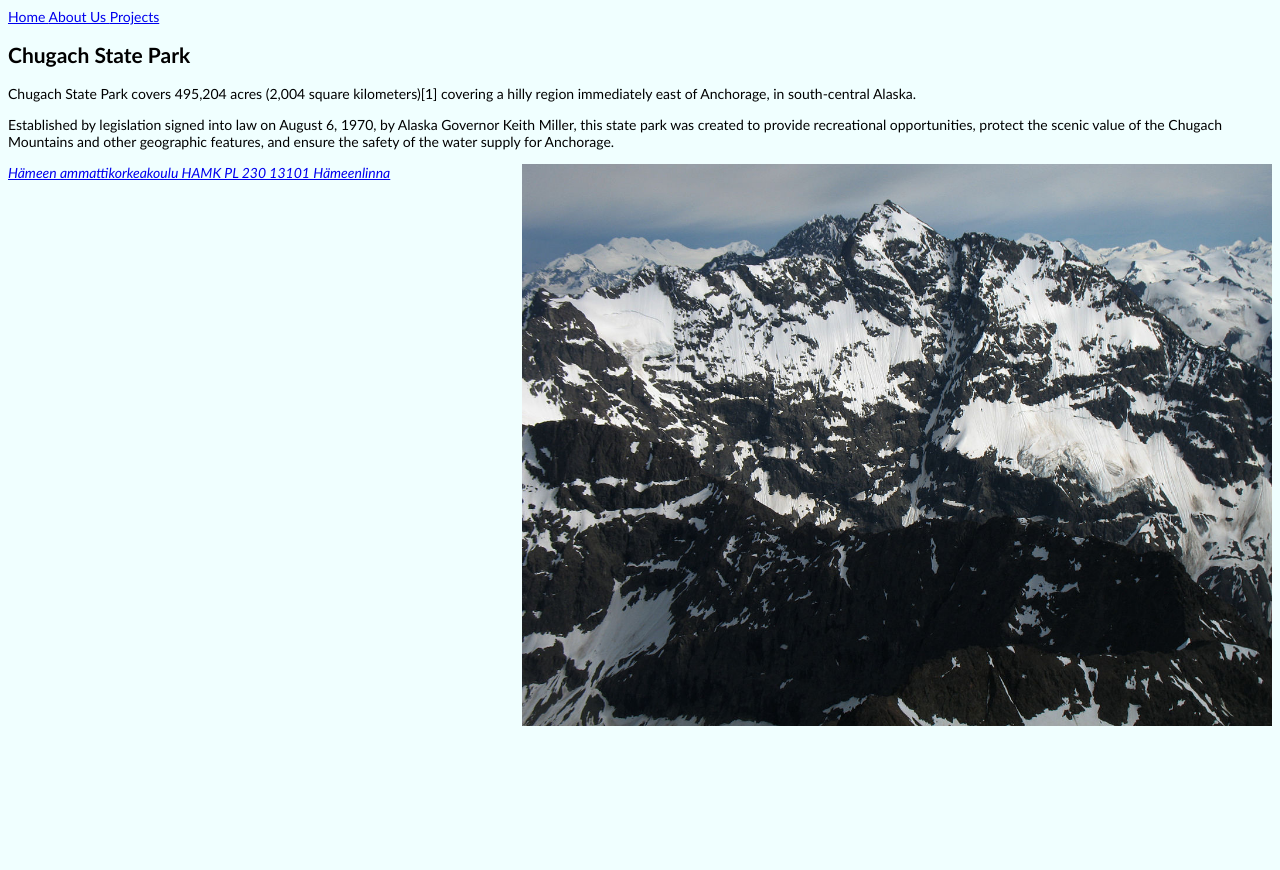
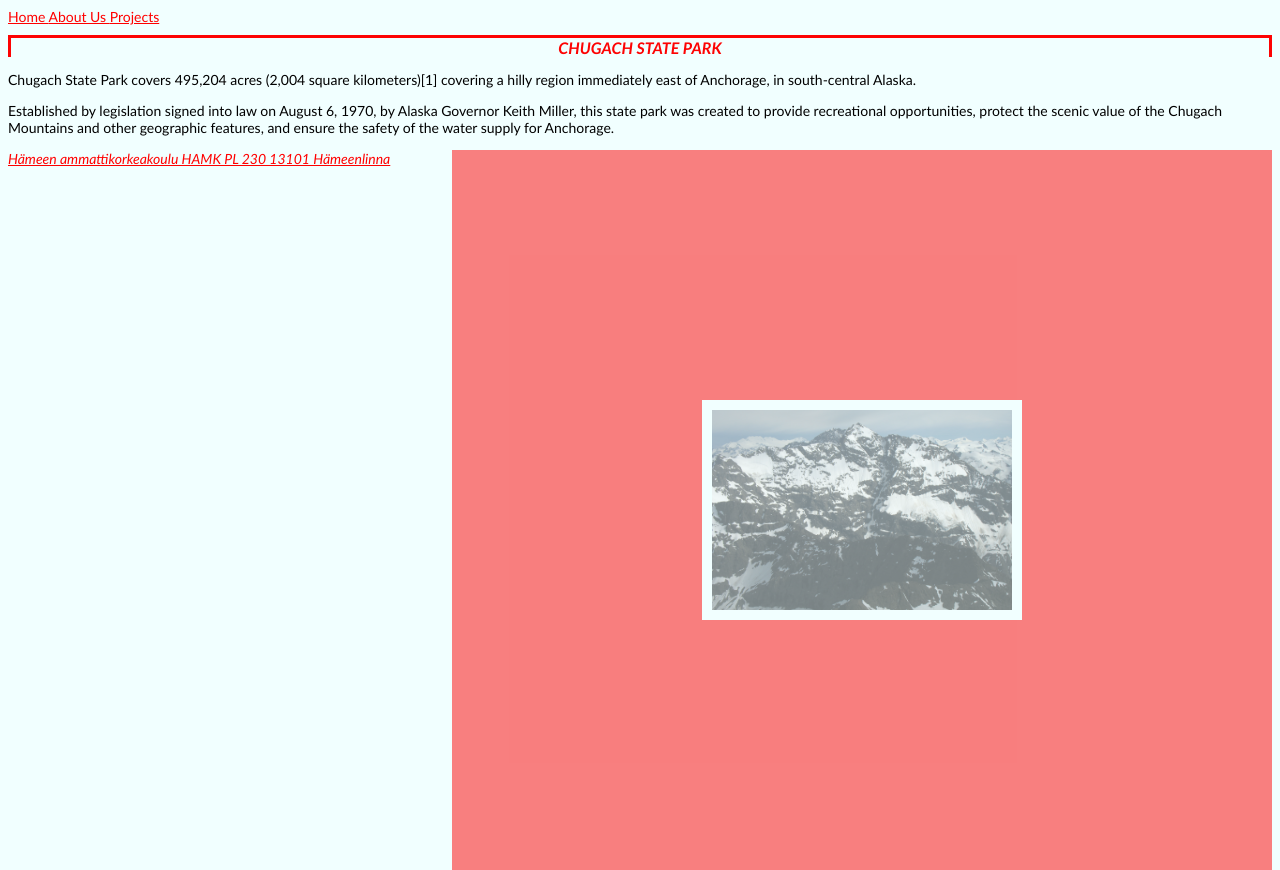
Before and after one commit to Onni220/Html-css-basics-root-folder, a plain HTML site: page exercise2.html in a window 1280 px wide. Before the commit the page ends 800 px from the top, so only its background shows below. Drawn offline with Linux system fonts and the light colour scheme.

Commit message:
error fixes

```diff
--- a/assets/images/css/style.css
+++ b/assets/images/css/style.css
@@ -1,13 +1,29 @@
 body{
-background-color: azure;
+background-color: rgb(241, 255, 255);
 font-size: 14px;
 font-family: 'Trebuchet MS', 'Lucida Sans Unicode', 'Lucida Grande', 'Lucida Sans', Arial, sans-serif;
 
 }
+a {
+    color: rgb(255, 0, 0);
+}
 
-h1{
+a:hover {
+    color: rgb(0, 0, 255);
 
+}
 
+h1,h2, h3 {
+    margin-top: 10px;
+    margin-bottom: 5px;
+    font-size: 16px;
+    font-style: italic;
+    font-family: 'Trebuchet MS', 'Lucida Sans Unicode', 'Lucida Grande', 'Lucida Sans', Arial, sans-serif;
+    color: rgb(253, 3, 3);
+    border-style: solid;
+    border-bottom: 5px;
+    text-align: center;
+    text-transform: uppercase;
 
 }
 
@@ -18,9 +34,15 @@ p{
 }
 
 
-img{
-
-
+img {
+    border: 1px solid rgb(255, 0, 0);
+    border-width: 250px;
+    border-color: rgb(255, 0, 0);
+    padding-top: 10px;
+    padding-right: 10px;
+    padding-bottom: 10px;
+    padding-left: 10px;
+    opacity: 0.5;
 
 }
 
--- a/exercise2.html
+++ b/exercise2.html
@@ -22,9 +22,11 @@
   <p> Chugach State Park covers 495,204 acres (2,004 square kilometers)[1] covering a hilly region immediately east of Anchorage, in south-central Alaska. </p>
   <p> Established by legislation signed into law on August 6, 1970, by Alaska Governor Keith Miller, this state park was created to provide recreational opportunities, protect the scenic value of the Chugach Mountains and other geographic features, and ensure the safety of the water supply for Anchorage. </p>
 </article>
-<img src="assets/images/Chugach State Park.jpg" alt="Chugach State Park" style="float:right; margin-left: 15px;" width="750“ height="1000">
+
+<img src="assets/images/ChugachStatePark.jpg" alt="Chugach State Park" style="float:right; margin-left: 15px;" width="300" height="200">
+
 <address>
-    <a href="Hämeen ammattikorkeakoulu HAMK PL 230 13101 Hämeenlinna">Hämeen ammattikorkeakoulu HAMK PL 230 13101 Hämeenlinna </a>
+    <a href="HämeenammattikorkeakouluHAMKPL23013101Hämeenlinna">Hämeen ammattikorkeakoulu HAMK PL 230 13101 Hämeenlinna </a>
 </address>
 
 
```
Also changed, not shown: exercise1.html (+1 -1 lines), assets/images/ChugachStatePark.jpg (renamed from assets/images/Chugach State Park.jpg).
